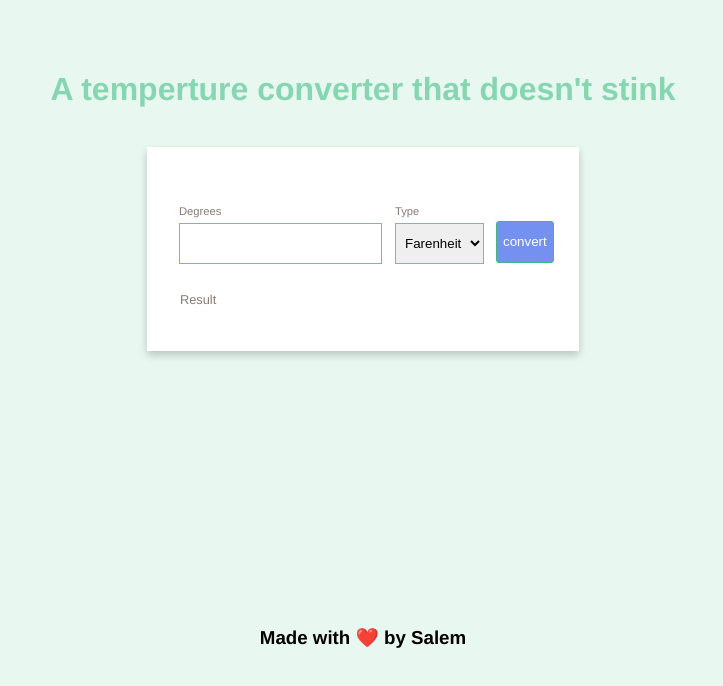
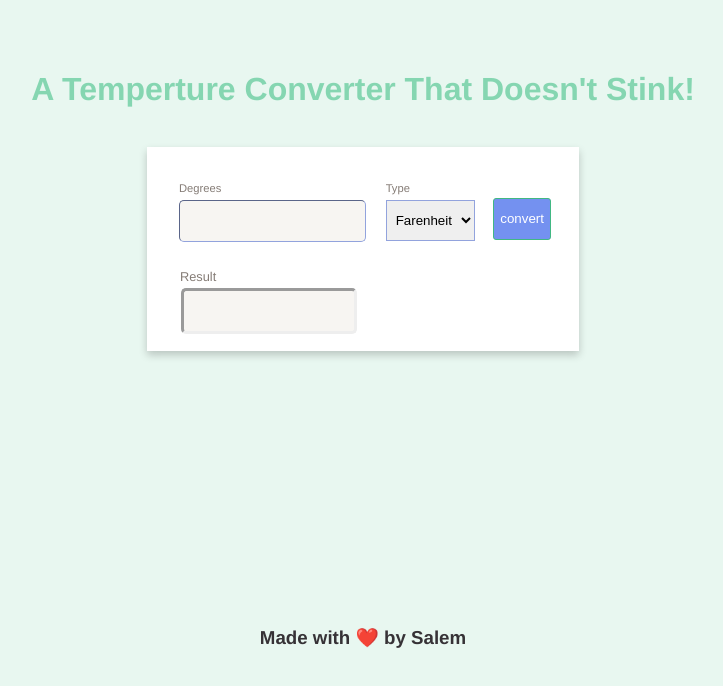
Before and after one commit to salemdaniel007/Temperature-Converter, a Vue app: page / in a window 1280 px wide. Shown: the top 686 px of the page, without its empty margins (277-1000 px from the left). Built offline with nearby package versions, Linux system fonts and the light colour scheme; what vue-toasted would draw is missing.

Commit message:
some fixes

```diff
--- a/src/components/AppConverter.vue
+++ b/src/components/AppConverter.vue
@@ -1,9 +1,10 @@
 <template>
     <div>
-        <h1>A temperture converter that doesn't stink</h1>
+        <h1>A Temperture Converter That Doesn't Stink!</h1>
         <div class="card">
-        <div class="temperature">
-            <div class="degrees">
+        <div >
+            <form class="temperature" @submit.prevent="cToF">
+                <div class="degrees">
                 <label for="degrees">Degrees</label>
                 <input @change="validateForm" type="text" v-model="temperature">
             </div>
@@ -13,11 +14,12 @@
                     <option v-for='type in selected' :key='type'>{{ type }}</option>
                 </select>
             </div>
-            <button @click="cToF" class="convert">convert</button>
+            <button class="convert">convert</button>
+            </form>
         </div>
         <div class="result">
             <p>Result</p>
-            <h2>{{ result }}</h2>
+            <h2 class="inset">{{ result }}</h2>
         </div>
         </div>
         <h3 class="comment">  Made with ❤️ by Salem</h3>
@@ -57,7 +59,7 @@ export default {
         },
         temperature: {
             get () {
-            return this.$store.state.temperature;
+            return this.$store.state.temperature
             },
             set (value) {
             this.$store.commit('updateTemp', value);
@@ -142,6 +144,7 @@ h1 {
 h3 {
     margin-top: 17rem;
     text-align: center;
+    color: rgb(54, 50, 54);
 
 }
 
@@ -150,6 +153,12 @@ input[type="text"] {
   border: 1px solid #92a3dd;
   outline: 0;
   grid-column: 1 / 2;
+  border-radius: 5px;
+    border-style: inset;
+    height: 2rem;
+    padding: 4px;
+    background: rgb(247, 245, 242);
+    color: rgb(80, 78, 80);
 }
 
 .convert {
@@ -163,6 +172,16 @@ input[type="text"] {
     cursor: pointer;
 }
 
+h2.inset {
+    border-radius: 5px;
+    border-style: inset;
+    width: 43%;
+    height: 2rem;
+    padding: 4px;
+    background: rgb(247, 245, 242);
+    color: rgb(80, 78, 80);
+}
+
 .card:hover {
     box-shadow: 0 8px 16px 0 rgba(0, 0, 0, 0.2);
 }
```
